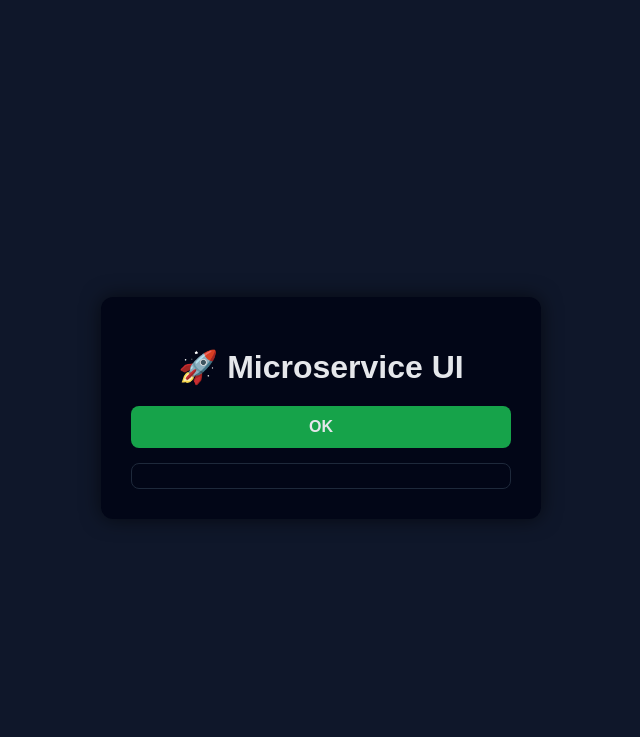
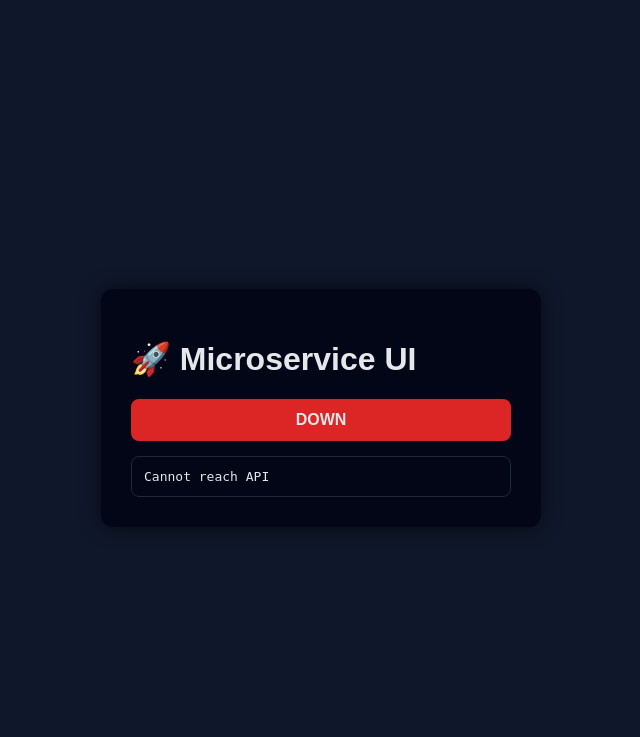
Before and after one commit to irwanmaul34/project-devops-myapp, a FastAPI app: page / in a window 1280 px wide. Shown: the top 737 px of the page, without its empty margins (319-959 px from the left). Run offline with FastAPI, Linux system fonts and the light colour scheme; data that the repository does not hold is empty.

Commit message:
revisi html

```diff
--- a/app/frontend-service/templates/index.html
+++ b/app/frontend-service/templates/index.html
@@ -21,11 +21,6 @@
             box-shadow: 0 0 20px rgba(0,0,0,0.6);
         }
 
-        h1 {
-            text-align: center;
-            margin-bottom: 20px;
-        }
-
         .status {
             padding: 12px;
             border-radius: 8px;
@@ -34,13 +29,8 @@
             font-weight: bold;
         }
 
-        .ok {
-            background: #16a34a;
-        }
-
-        .down {
-            background: #dc2626;
-        }
+        .ok { background: #16a34a; }
+        .down { background: #dc2626; }
 
         .data {
             background: #020617;
@@ -56,14 +46,36 @@
 <div class="card">
     <h1>🚀 Microservice UI</h1>
 
-    <div class="status {{ 'ok' if status == 'OK' else 'down' }}">
-        {{ status }}
+    <div id="status" class="status">
+        Checking...
     </div>
 
-    <div class="data">
-        {{ data }}
+    <div id="data" class="data">
+        Loading data...
     </div>
 </div>
 
+<script>
+fetch("/api/data")
+    .then(response => {
+        if (!response.ok) throw new Error("API Down");
+        return response.json();
+    })
+    .then(data => {
+        document.getElementById("status").innerText = "OK";
+        document.getElementById("status").classList.add("ok");
+
+        document.getElementById("data").innerText =
+            "Service: " + data.service + "\n" +
+            "Hostname: " + data.hostname + "\n" +
+            "Value: " + data.value;
+    })
+    .catch(error => {
+        document.getElementById("status").innerText = "DOWN";
+        document.getElementById("status").classList.add("down");
+        document.getElementById("data").innerText = "Cannot reach API";
+    });
+</script>
+
 </body>
 </html>
```
